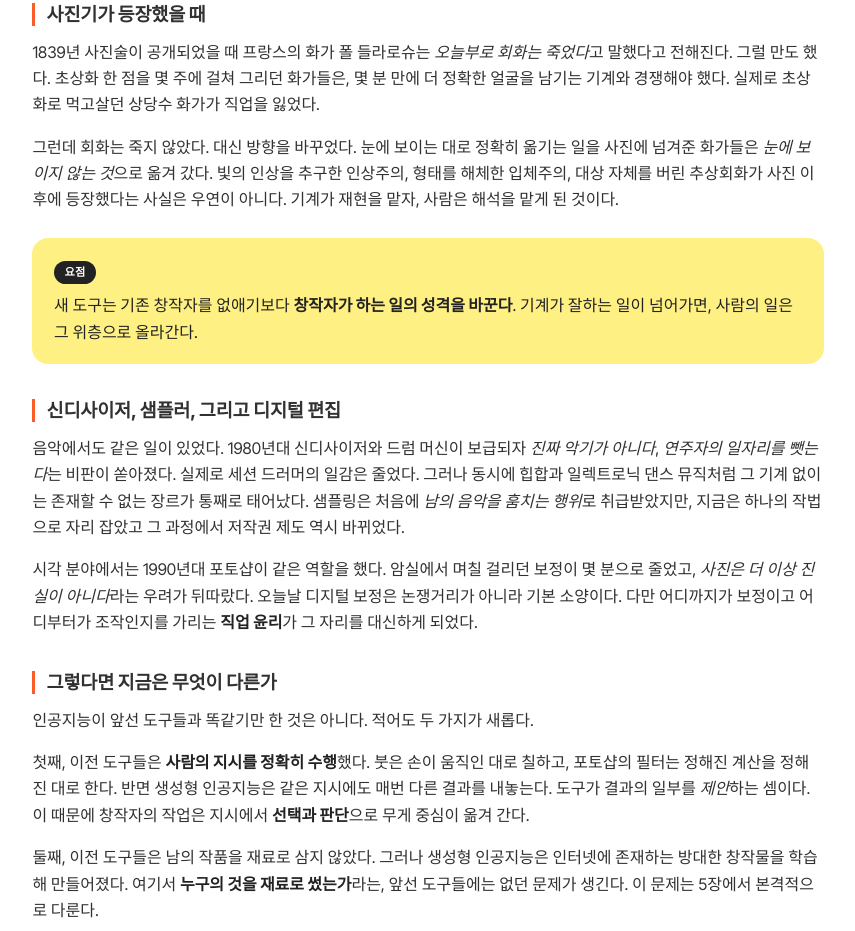
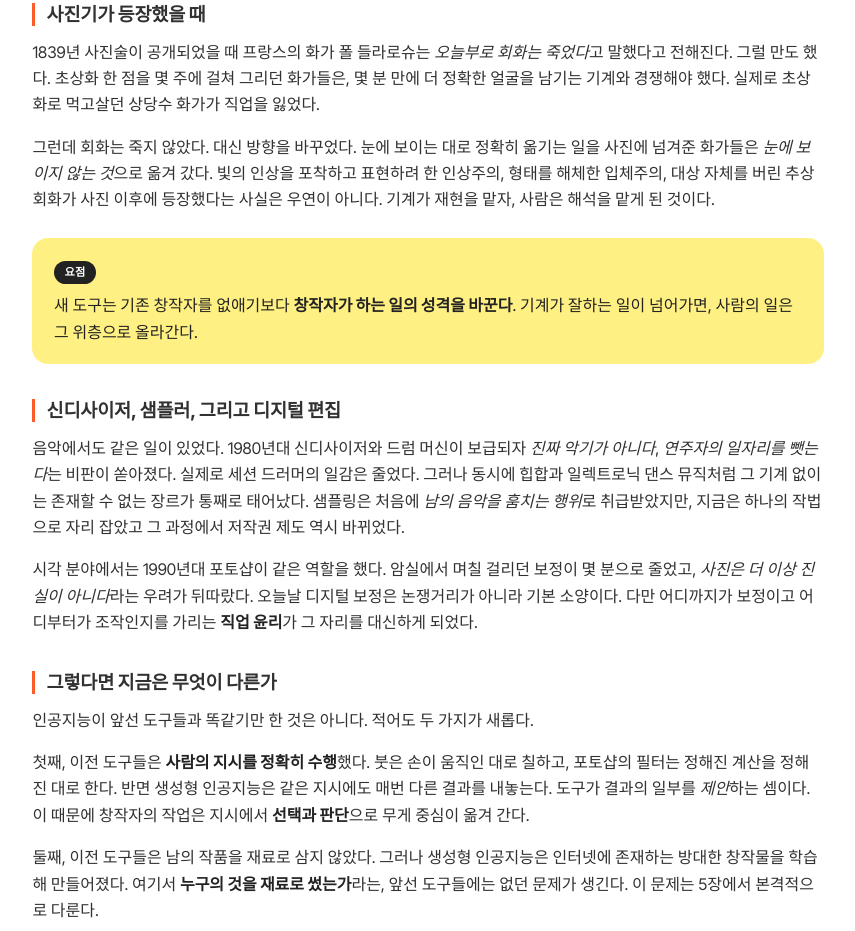
Before and after one commit to dknife/AIContents, a plain HTML site: page docs/book/ch01.html in a window 1280 px wide. Shown: the part 1478-2409 px from the top of the page, without its empty margins (322-1177 px from the left). Drawn offline with nearby package versions, Linux system fonts and the light colour scheme; no server answers; a web font is replaced by a local one.

Commit message:
1.1절 인상주의 서술 표현 수정
'빛의 인상을 추구한'은 뜻이 뭉개진 표현이었다. 인상주의는 빛을 추구한
것이 아니라 순간의 빛과 그 인상을 붙잡아 옮기려 한 운동이므로
'포착하고 표현하려 한'으로 고쳤다.

Co-Authored-By: Claude Opus 5 (1M context) <noreply@anthropic.com>

```diff
--- a/docs/book/ch01.html
+++ b/docs/book/ch01.html
@@ -83,7 +83,7 @@
 <p data-blk="chapters/ch01/sec01.tex#2">새로운 기술이 창작의 영역에 들어올 때마다 같은 논쟁이 반복되었다. <em>이것은 예술인가</em>, 그리고 <em>이제 화가는(연주자는, 작가는) 필요 없어지는가</em>. 지금 인공지능을 두고 벌어지는 논쟁도 새로운 것이 아니다. 역사를 잠깐 들여다보면 지금 우리가 어디쯤 서 있는지 가늠할 수 있다.</p>
 <h3 data-blk="chapters/ch01/sec01.tex#3">사진기가 등장했을 때</h3>
 <p data-blk="chapters/ch01/sec01.tex#4">1839년 사진술이 공개되었을 때 프랑스의 화가 폴 들라로슈는 <em>오늘부로 회화는 죽었다</em>고 말했다고 전해진다. 그럴 만도 했다. 초상화 한 점을 몇 주에 걸쳐 그리던 화가들은, 몇 분 만에 더 정확한 얼굴을 남기는 기계와 경쟁해야 했다. 실제로 초상화로 먹고살던 상당수 화가가 직업을 잃었다.</p>
-<p data-blk="chapters/ch01/sec01.tex#5">그런데 회화는 죽지 않았다. 대신 방향을 바꾸었다. 눈에 보이는 대로 정확히 옮기는 일을 사진에 넘겨준 화가들은 <em>눈에 보이지 않는 것</em>으로 옮겨 갔다. 빛의 인상을 추구한 인상주의, 형태를 해체한 입체주의, 대상 자체를 버린 추상회화가 사진 이후에 등장했다는 사실은 우연이 아니다. 기계가 재현을 맡자, 사람은 해석을 맡게 된 것이다.</p>
+<p data-blk="chapters/ch01/sec01.tex#5">그런데 회화는 죽지 않았다. 대신 방향을 바꾸었다. 눈에 보이는 대로 정확히 옮기는 일을 사진에 넘겨준 화가들은 <em>눈에 보이지 않는 것</em>으로 옮겨 갔다. 빛의 인상을 포착하고 표현하려 한 인상주의, 형태를 해체한 입체주의, 대상 자체를 버린 추상회화가 사진 이후에 등장했다는 사실은 우연이 아니다. 기계가 재현을 맡자, 사람은 해석을 맡게 된 것이다.</p>
 <div class="box keypoint"><span class="chip">요점</span><p data-blk="chapters/ch01/sec01.tex#6">새 도구는 기존 창작자를 없애기보다 <strong>창작자가 하는 일의 성격을 바꾼다</strong>. 기계가 잘하는 일이 넘어가면, 사람의 일은 그 위층으로 올라간다.</p>
 </div>
 <h3 data-blk="chapters/ch01/sec01.tex#7">신디사이저, 샘플러, 그리고 디지털 편집</h3>
```
